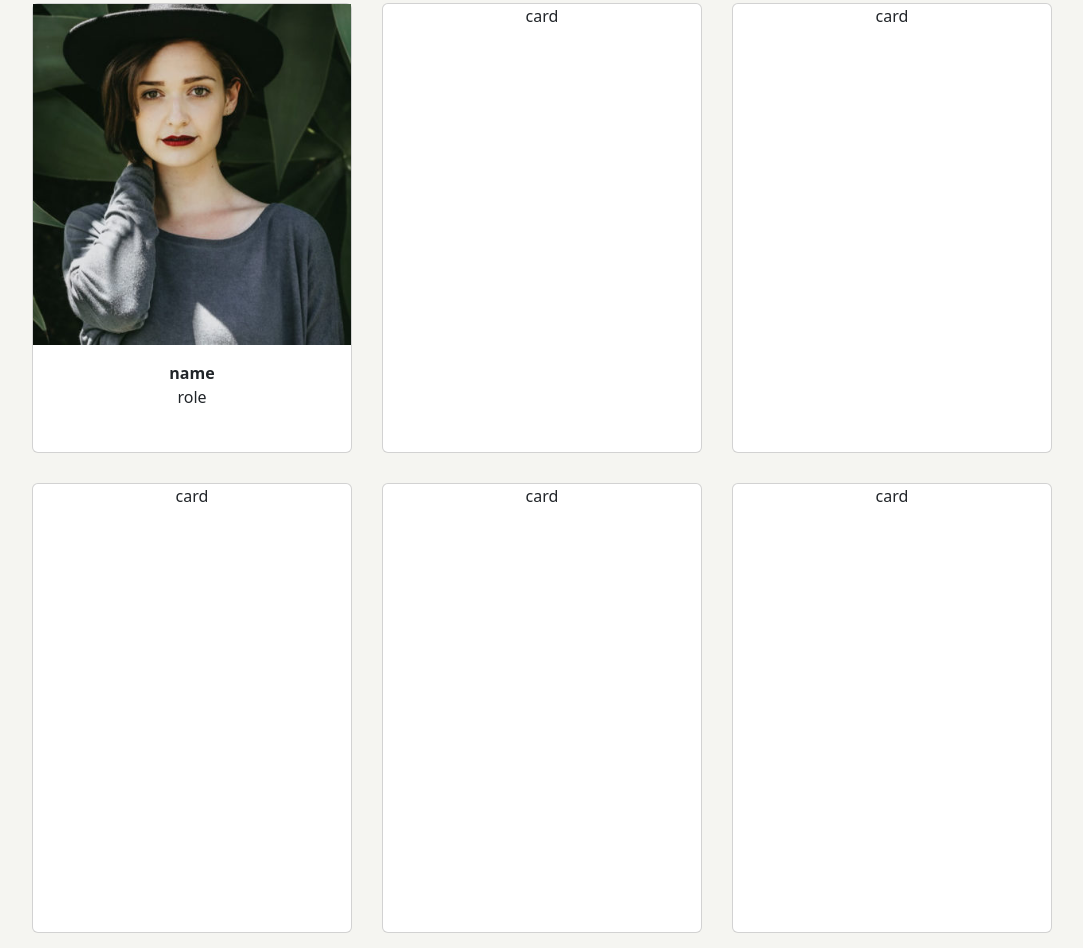
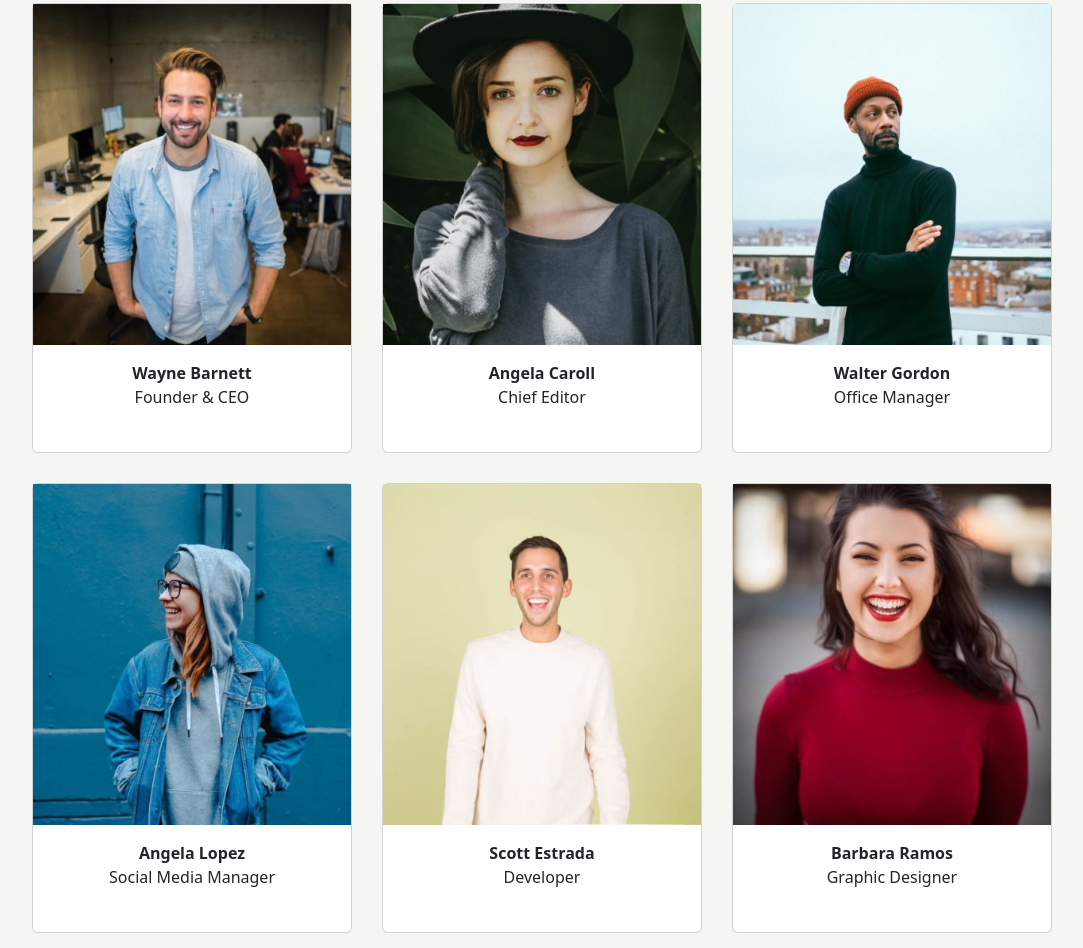
Before and after one commit to Adriatik-Berdufi/js-our-team, a plain HTML site: page index.html in a window 1280 px wide. Shown: the part 244-1192 px from the top of the page, without its empty margins (98-1181 px from the left). Drawn offline with nearby package versions, Linux system fonts and the light colour scheme.

Commit message:
add: add el in dom tramite js

```diff
--- a/index.html
+++ b/index.html
@@ -27,20 +27,7 @@
           <h1 class="pb-3"> Our Team</h1>
           <p class="lh-lg">Lorem ipsum dolor sit amet consectetur adipisicing elit. Cum veritatis consequuntur necessitatibus quae itaque maiores ipsam veniam? Labore, expedita a.</p>
         </div>
-        <div class="card-container d-flex flex-wrap">
-          <div class="card box">
-            <div><img src="./img/angela-caroll-chief-editor.jpg" alt=""></div>
-            <div class="p-3">
-              <div class="fw-bold">name</div>
-              <div>role</div>
-            </div>
-          </div>
-          <div class="card box">card</div>
-          <div class="card box">card</div>
-          <div class="card box">card</div>
-          <div class="card box">card</div>
-          <div class="card box">card</div>
-
+        <div id="cardContainer" class="card-container d-flex flex-wrap">
 
         </div>
       </div>
--- a/main.js
+++ b/main.js
@@ -1,6 +1,16 @@
-
+const cardContainer = document.getElementById("cardContainer");
 
 for( let person in team){
+    card = `
+        <div class="card box">
+            <div><img src="./img/${team[person].image}" alt=""></div>
+            <div class="p-3">
+              <div class="fw-bold">${team[person].name}</div>
+              <div>${team[person].role}</div>
+            </div>
+        </div>
+    `
+    cardContainer.innerHTML += card;
     console.log(team[person].name);
     console.log(team[person].role);
     console.log(team[person].image);
```
